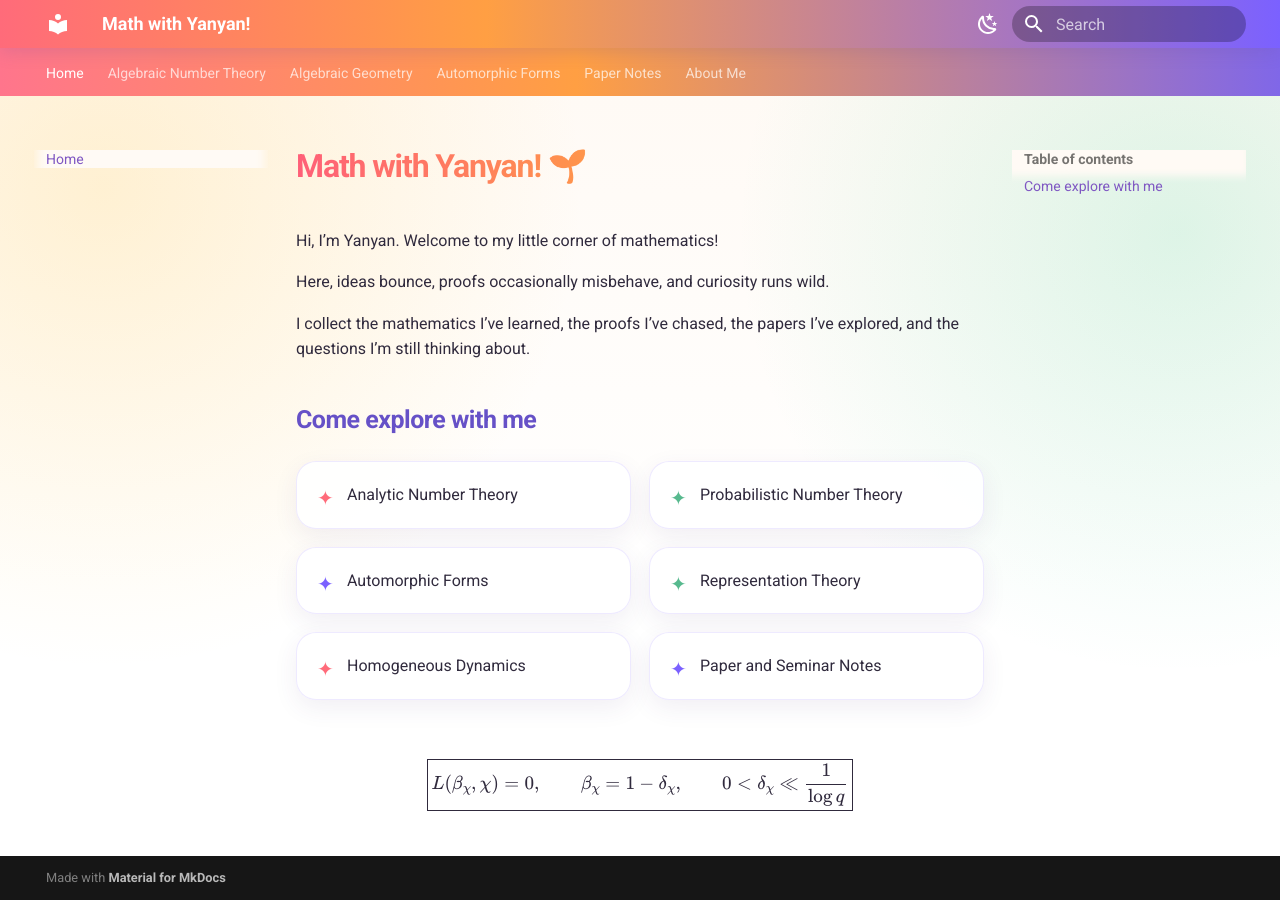
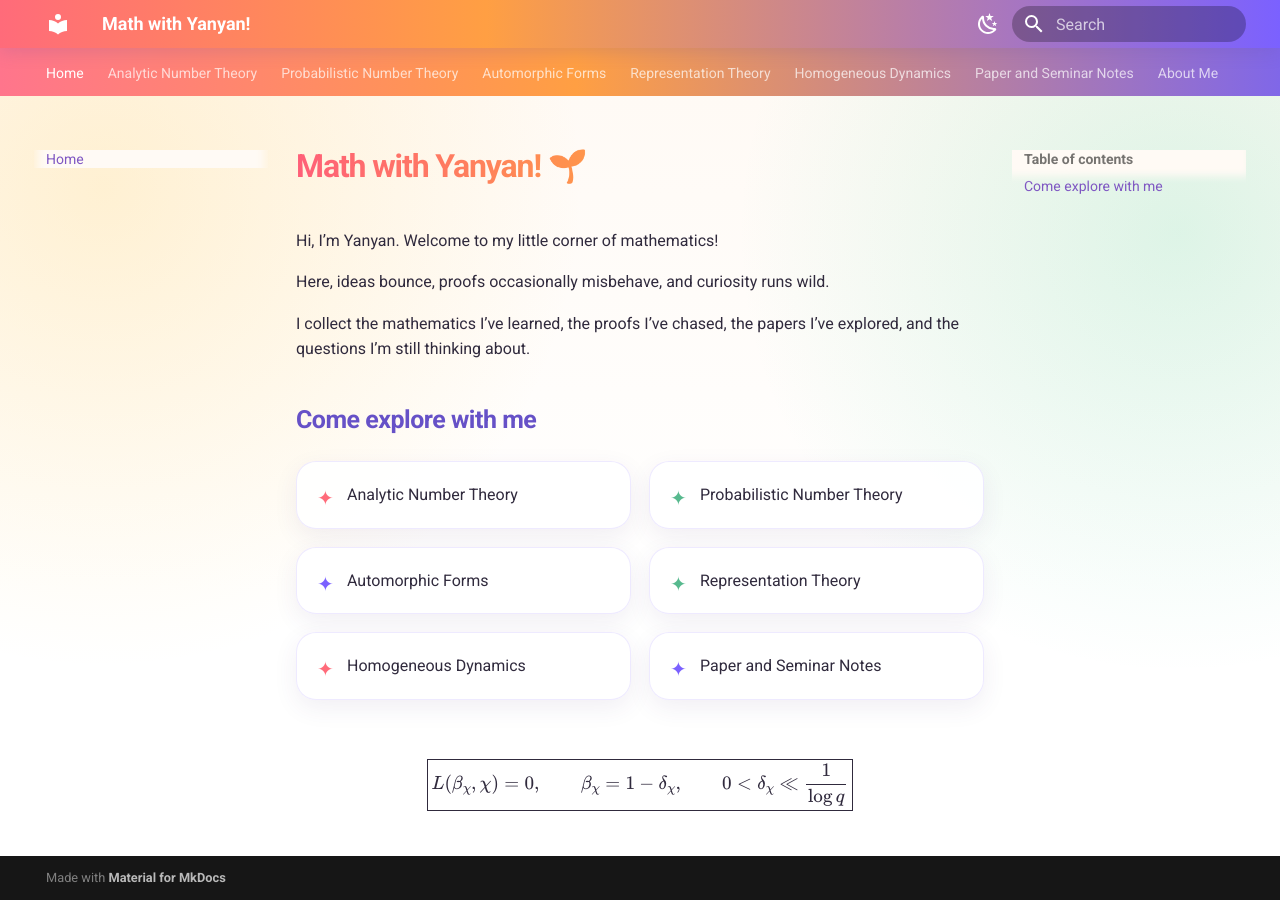
Before and after one commit to yanyanwang-math/yanyanwang-math.github.io, an MkDocs documentation site: the page built from docs/index.md, in a window 1280 px wide. Built offline with MkDocs 1.6.1 and Material for MkDocs 9.7.7, drawn with Linux system fonts in a browser that asks for light colours.

Commit message:
Update navigation in mkdocs.yml for topics

```diff
--- a/mkdocs.yml
+++ b/mkdocs.yml
@@ -53,8 +53,10 @@ extra_javascript:
 
 nav:
   - Home: index.md
-  - Algebraic Number Theory: number-theory/index.md
-  - Algebraic Geometry: algebraic-geometry/index.md
+  - Analytic Number Theory: analytic-number-theory/index.md
+  - Probabilistic Number Theory: probabilistic-number-theory/index.md
   - Automorphic Forms: automorphic-forms/index.md
-  - Paper Notes: papers/index.md
+  - Representation Theory: representation-theory/index.md
+  - Homogeneous Dynamics: homogeneous-dynamics/index.md
+  - Paper and Seminar Notes: papers/index.md
   - About Me: about.md
```
